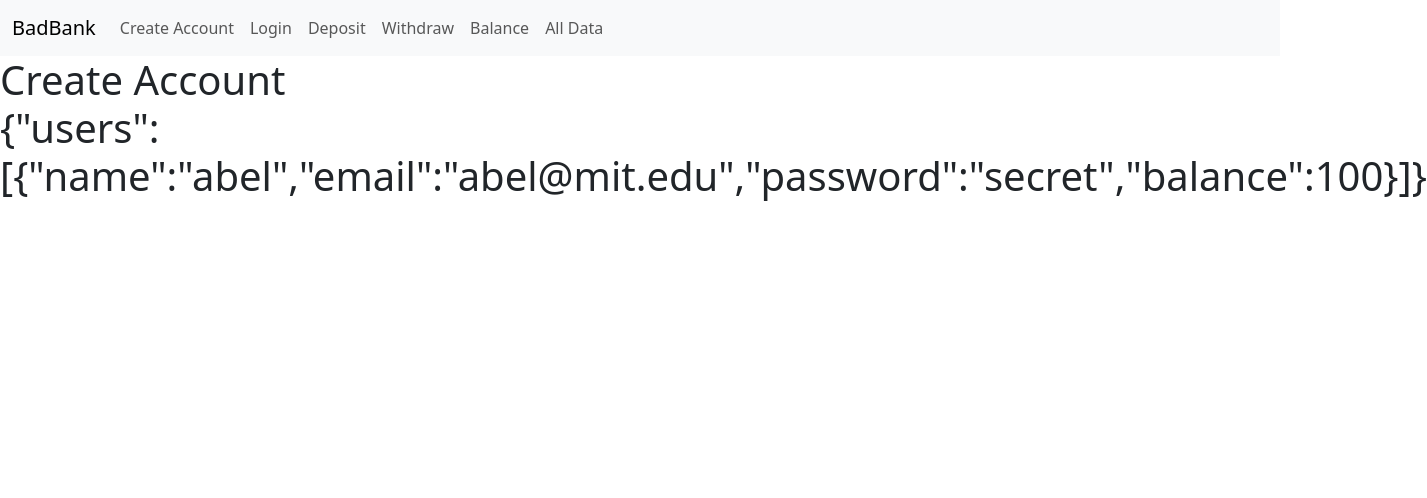
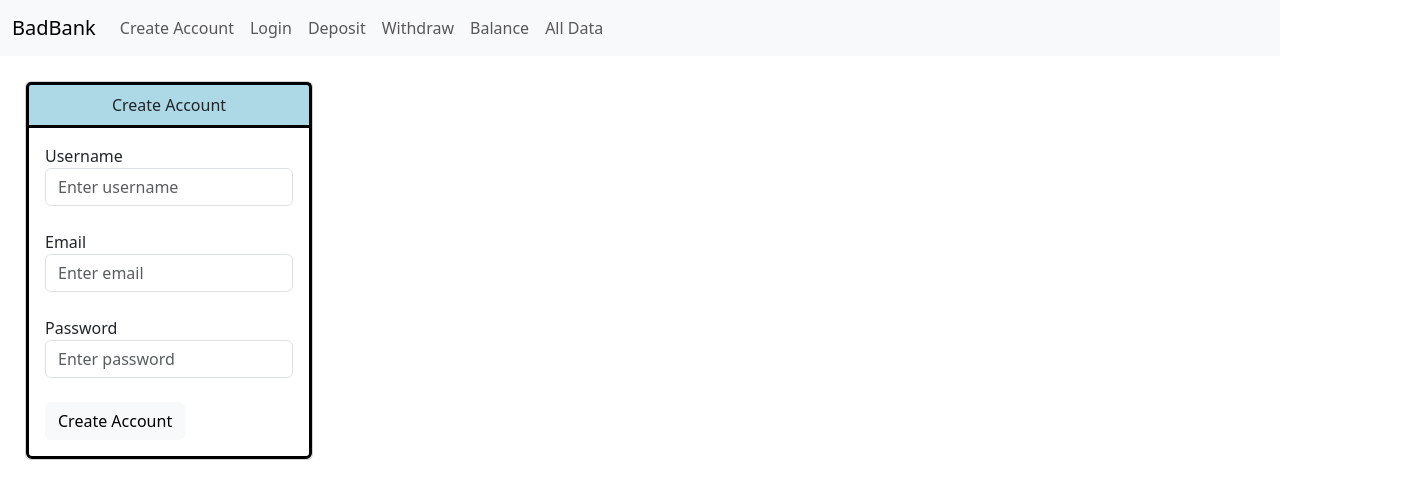
Before and after one commit to larsocai/bad-bank, a React (Create React App) app: page /createaccount in a window 1280 px wide. Shown: the top 498 px of the page, 1427 px wide, since content can reach past the window. Built offline with nearby package versions, Linux system fonts and the light colour scheme.

Commit message:
Added functionality to components
The create account, login, deposit, withdraw, and balance components function and communicate together

```diff
--- a/src/App.js
+++ b/src/App.js
@@ -2,20 +2,19 @@
 import NavBar from './containers/navbar';
 import Home from './components/home';
 import CreateAccount from './components/createaccount';
-import Login from './components/login';
+import LoginForm from './components/login';
 import Deposit from './components/deposit';
 import Withdraw from './components/withdraw';
 import Balance from './components/balance';
 import AllData from './components/alldata';
-import React from 'react';
+import React, { useState } from 'react';
 
 // Create UserContext
 export const UserContext = React.createContext();
 
 function App() {
-  const users = [
-    { name: 'abel', email: 'abel@mit.edu', password: 'secret', balance: 100 },
-  ];
+  const [balance, setBalance] = useState(0);
+  const users = [];
 
   return (
     <UserContext.Provider value={{ users }}>
@@ -24,10 +23,10 @@
         <Routes>
           <Route path='/' element={<Home />} />
           <Route path='/createaccount' element={<CreateAccount />} />
-          <Route path='/login' element={<Login />} />
-          <Route path='/deposit' element={<Deposit />} />
-          <Route path='/withdraw' element={<Withdraw />} />
-          <Route path='/balance' element={<Balance />} />
+          <Route path='/login' element={<LoginForm />} />
+          <Route path='/deposit' element={<Deposit balance={balance} setBalance={setBalance} />} />
+          <Route path='/withdraw' element={<Withdraw balance={balance} setBalance={setBalance} />} />
+          <Route path='/balance' element={<Balance balance={balance} />} />
           <Route path='/alldata' element={<AllData />} />
         </Routes>
       </Router>
--- a/src/components/balance.js
+++ b/src/components/balance.js
@@ -1,13 +1,10 @@
 import React from 'react';
-import { UserContext } from '../App';
 
-function Balance() {
-  const ctx = React.useContext(UserContext);
+
+function Balance({ balance }) {
 
   return (
-    <h1> Balance <br/>
-      {JSON.stringify(ctx)}
-    </h1>
+      <h2>Account Balance: $ {balance}</h2>
   );
 }
 
--- /dev/null
+++ b/src/components/card.js
@@ -0,0 +1,25 @@
+import '../stylesheets/Card.css'
+
+function Card(props) {
+    function classes() {
+        const bg = props.bgcolor ? ' bg-' + props.bgcolor : ' ';
+        const txt = props.txtcolor ? ' text-' + props.txtcolor : 'text-white';
+        return 'card mb-3 ' + bg + txt;
+    }
+
+    return (
+        <div className="card-container">
+            <div className={classes()} style={{maxWidth: "18rem"}}>
+                <div className="card-header">{props.header}</div>
+                <div className="card-body">
+                    {props.title && (<h5 className="card-title">{props.title}</h5>)}
+                    {props.text && (<p className="card-text">{props.text}</p>)}
+                    {props.body}
+                    {props.status && (<div id='createStatus'>{props.status}</div>)}
+                </div>
+            </div>
+        </div>
+    );
+}
+
+export default Card
--- a/src/components/createaccount.js
+++ b/src/components/createaccount.js
@@ -1,13 +1,61 @@
 import React from 'react';
 import { UserContext } from '../App';
+import Card from './card';
 
 function CreateAccount() {
+  const [show, setShow] = React.useState(true);
+  const [status, setStatus] = React.useState('');
+  const [username, setUserName] = React.useState('');
+  const [email, setEmail] = React.useState('');
+  const [password, setPassword] = React.useState('');
   const ctx = React.useContext(UserContext);
 
+  function validate(field, label) {
+    if (!field) {
+      setStatus('Error: ' + label);
+      setTimeout(() => setStatus(''), 3000);
+      return false;
+    }
+    return true;
+  }
+
+  function handleCreate() {
+    console.log(username, email, password);
+    if (!validate(username, 'name')) return;
+    if (!validate(email, 'email')) return;
+    if (!validate(password, 'password')) return;
+    ctx.users.push({username, email, password});
+    setShow(false);
+  }
+
+  function clearForm() {
+    setUserName('');
+    setEmail('');
+    setPassword('');
+    setShow(true);
+  }
+
   return (
-    <h1> Create Account <br/>
-      {JSON.stringify(ctx)}
-    </h1>
+    <Card
+      bgcolor="primary"
+      header="Create Account"
+      status={status}
+      body={show ? (
+        <>
+        Username<br/>
+        <input type="input" className="form-control" id="name" placeholder="Enter username" value={username} onChange={e => setUserName(e.currentTarget.value)} /><br />
+        Email<br/>
+        <input type="input" className="form-control" id="email" placeholder="Enter email" value={email} onChange={e => setEmail(e.currentTarget.value)} /><br />
+        Password<br/>
+        <input type="input" className="form-control" id="password" placeholder="Enter password" value={password} onChange={e => setPassword(e.currentTarget.value)} /><br />
+        <button type="submit" className="btn btn-light" onClick={handleCreate}>Create Account</button>
+        </>
+      ):(
+        <>
+        <button type="submit" className="btn btn-light" onClick={clearForm}>Add another account</button>
+        </>
+        )}
+    />
   );
 }
 
--- a/src/components/deposit.js
+++ b/src/components/deposit.js
@@ -1,14 +1,39 @@
-import React from 'react';
-import { UserContext } from '../App';
+import React, { useState } from 'react';
 
-function Deposit() {
-  const ctx = React.useContext(UserContext);
+
+const Deposit = ({ balance, setBalance }) => {
+  const [deposit, setDeposit] = useState(0);
+  const [validTransaction, setValidTransaction] = useState(false);
+  const handleChange = (event) => {
+    const amount = Number(event.target.value);
+    if (amount <= 0) {
+      setValidTransaction(false);
+    } else {
+      setValidTransaction(true);
+      setDeposit(amount);
+    }
+  };
+
+  const handleSubmit = (event) => {
+    const newTotal = balance + deposit;
+    setBalance(newTotal);
+    setValidTransaction(false);
+    event.target.reset(); // Clear the form input
+    event.preventDefault();
+  };
+
+  let status = `Account Balance $ ${balance} `;
 
   return (
-    <h1> Deposit <br/>
-      {JSON.stringify(ctx)}
-    </h1>
+    <form onSubmit={handleSubmit}>
+    <h2 id="total">{status}</h2>
+    <label className="label huge">
+      <h3>Deposit</h3>
+      <input id="number-input" type="number" width="200" onChange={handleChange} /><br /><br />
+      <input type="submit" disabled={!validTransaction} width="200" value="Confirm" id="submit-input" />
+    </label>
+    </form>
   );
-}
+};
 
 export default Deposit;
--- a/src/components/home.js
+++ b/src/components/home.js
@@ -1,13 +1,16 @@
 import React from 'react';
-import { UserContext } from '../App';
+import Card from './card';
+import bankImg from '../assets/bank.png';
 
 function Home() {
-  const ctx = React.useContext(UserContext);
-
   return (
-    <h1> Home <br/>
-      {JSON.stringify(ctx)}
-    </h1>
+    <Card
+      txtcolor="black"
+      header="BadBank Landing Page"
+      title="Welcome to the Bank"
+      text="Here for all your financial needs"
+      body={(<img src={bankImg} className="img-fluid" alt="Responsive image"/>)}
+    />
   );
 }
 
--- a/src/components/login.js
+++ b/src/components/login.js
@@ -1,14 +1,60 @@
-import React from 'react';
+import React, { useState, useContext } from 'react';
 import { UserContext } from '../App';
 
-function Login() {
-  const ctx = React.useContext(UserContext);
+const LoginForm = () => {
+  const [username, setUsername] = useState('');
+  const [password, setPassword] = useState('');
+  const [success, setSuccess] = useState(false)
+  const [failed, setFailed] = useState(false)
+  const ctx = useContext(UserContext); // Use the same context to access users
+
+  const handleUsernameChange = (e) => {
+    setUsername(e.target.value);
+  }
+
+  const handlePasswordChange = (e) => {
+    setPassword(e.target.value);
+  }
+
+const handleSubmit = (e) => {
+  e.preventDefault();
+  // Here we verify the entered credentials against the users in UserContext
+  const user = ctx.users.find(user => user.username === username && user.password === password);
+  if (user) {
+    setSuccess(true)
+    setFailed(false)
+    // Here you would typically handle the login, such as by setting a logged-in state
+  } else {
+    setFailed(true)
+    setSuccess(false)
+    // Here you could handle the failed login, such as by showing an error message to the user
+  }
+}
+
 
   return (
-    <h1> Login <br/>
-      {JSON.stringify(ctx)}
-    </h1>
+    <div>
+      <form onSubmit={handleSubmit}>
+        <label>
+          Username:
+          <input type="text" value={username} onChange={handleUsernameChange} />
+        </label>
+        <br />
+        <label>
+          Password:
+          <input type="password" value={password} onChange={handlePasswordChange} />
+        </label>
+        <br />
+        <input type="submit" value="Log In" />
+      </form>
+      {success && (
+        <p>Successfully logged in!</p>
+      )}
+      {failed && (
+        <p>Incorrect Login or Password</p>
+      )}
+    </div>
   );
 }
 
-export default Login;
+export default LoginForm;
--- a/src/components/withdraw.js
+++ b/src/components/withdraw.js
@@ -1,14 +1,46 @@
-import React from 'react';
-import { UserContext } from '../App';
+import React, { useState } from 'react';
 
-function Withdraw() {
-  const ctx = React.useContext(UserContext);
+const Withdraw = ({ balance, setBalance }) => {
+  const [withdrawAmount, setWithdrawAmount] = useState('');
+  const [errorMessage, setErrorMessage] = useState('');
+
+  const handleWithdraw = (event) => {
+    event.preventDefault();
+
+    if (withdrawAmount <= 0) {
+      setErrorMessage('Invalid amount. Please enter a positive value.');
+      return;
+    }
+
+    if (withdrawAmount > balance) {
+      setErrorMessage('Insufficient funds.');
+      return;
+    }
+
+    setBalance(balance - withdrawAmount);
+    setWithdrawAmount('');
+    setErrorMessage('');
+  };
+
+  const handleInputChange = (event) => {
+    setWithdrawAmount(parseFloat(event.target.value));
+  };
 
   return (
-    <h1> Withdraw <br/>
-      {JSON.stringify(ctx)}
-    </h1>
+    <div>
+      <h2>Account Balance: $ {balance}</h2>
+
+      <form onSubmit={handleWithdraw}>
+        <label>
+          Withdraw Amount:
+          <input type="number" value={withdrawAmount} onChange={handleInputChange} />
+        </label>
+        <button type="submit">Withdraw</button>
+      </form>
+
+      {errorMessage && <p>{errorMessage}</p>}
+    </div>
   );
-}
+};
 
 export default Withdraw;
--- /dev/null
+++ b/src/stylesheets/Card.css
@@ -0,0 +1,25 @@
+.card-container {
+    display: flex;
+    margin: 25px;
+}
+
+.card-header {
+    background-color: lightblue;
+    border: 3px solid black;
+    border-bottom: none;
+    text-align: center;
+}
+
+.card-body {
+    border: 3px solid black;
+    border-bottom-left-radius: 6px;
+    border-bottom-right-radius: 6px;
+}
+
+.card-title {
+    text-align: center;
+}
+
+.card-text {
+    text-align: center;
+}
```
Also changed, not shown: src/assets/bank.png (added).
